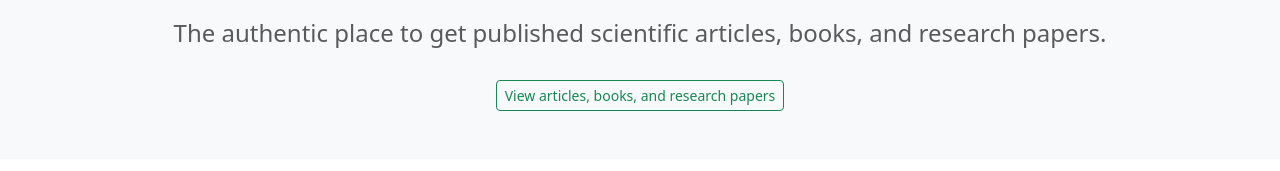
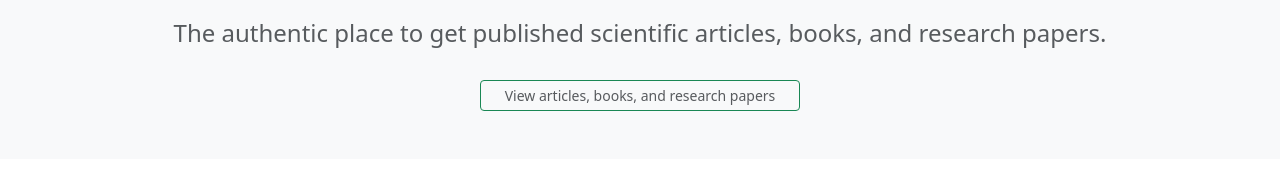
Before and after one commit to davidmensahedem/reactfluxpattern, a React (Create React App) app: page / in a window 1280 px wide. Shown: the part 197-368 px from the top of the page. Built offline with nearby package versions, Linux system fonts and the light colour scheme; what flux would draw is missing.

Commit message:
Add text muted class to the view articles button

```diff
--- a/src/components/AppHeader.js
+++ b/src/components/AppHeader.js
@@ -12,7 +12,7 @@ const AppHeader = (props) => {
                         <h4 className="p-2 text-muted">The authentic place to get published scientific articles, books, and research papers.</h4>
                         <div>
                             <Button size="sm" variant="outline-success">
-                                <a href="#works" className="text-decoration-none text-success">View articles, books, and research papers</a>
+                                <a href="#works" className="text-decoration-none text-muted p-3">View articles, books, and research papers</a>
                             </Button>{' '}
                         </div>
                     </Stack>
```
